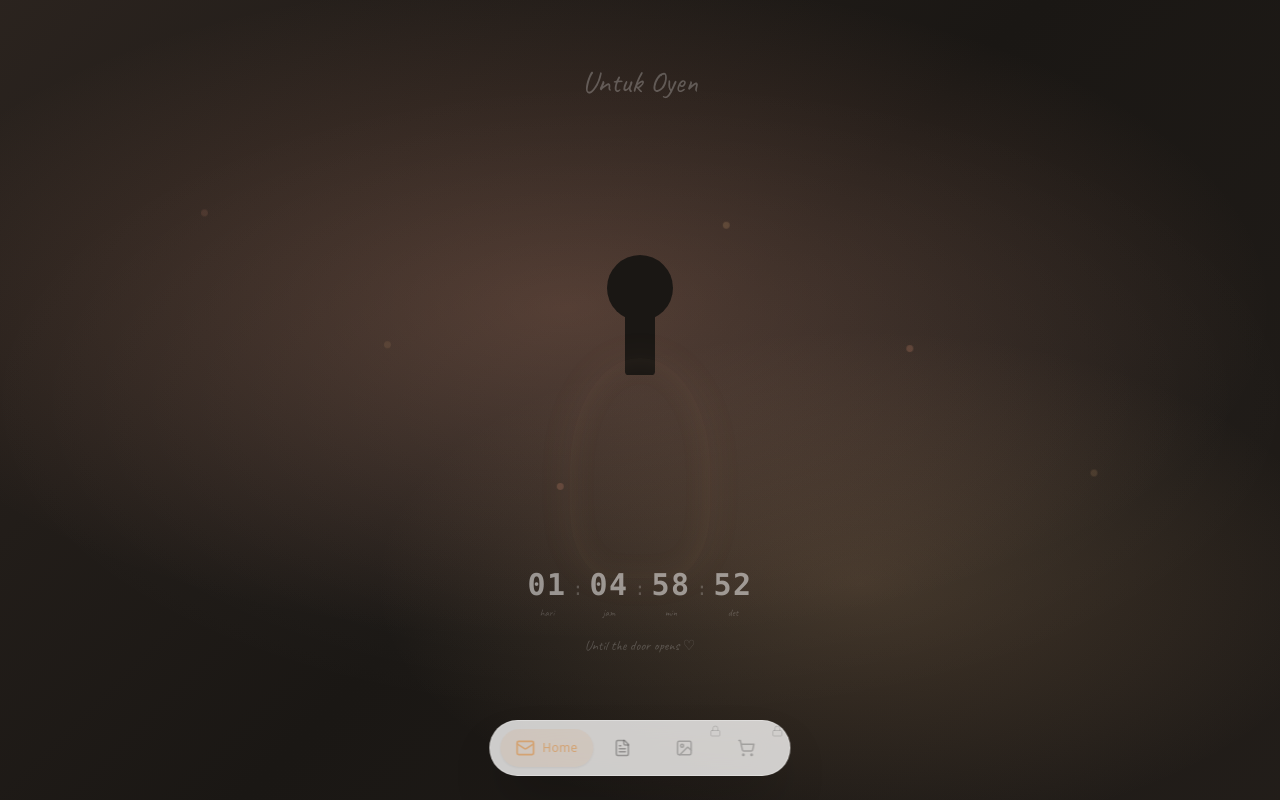
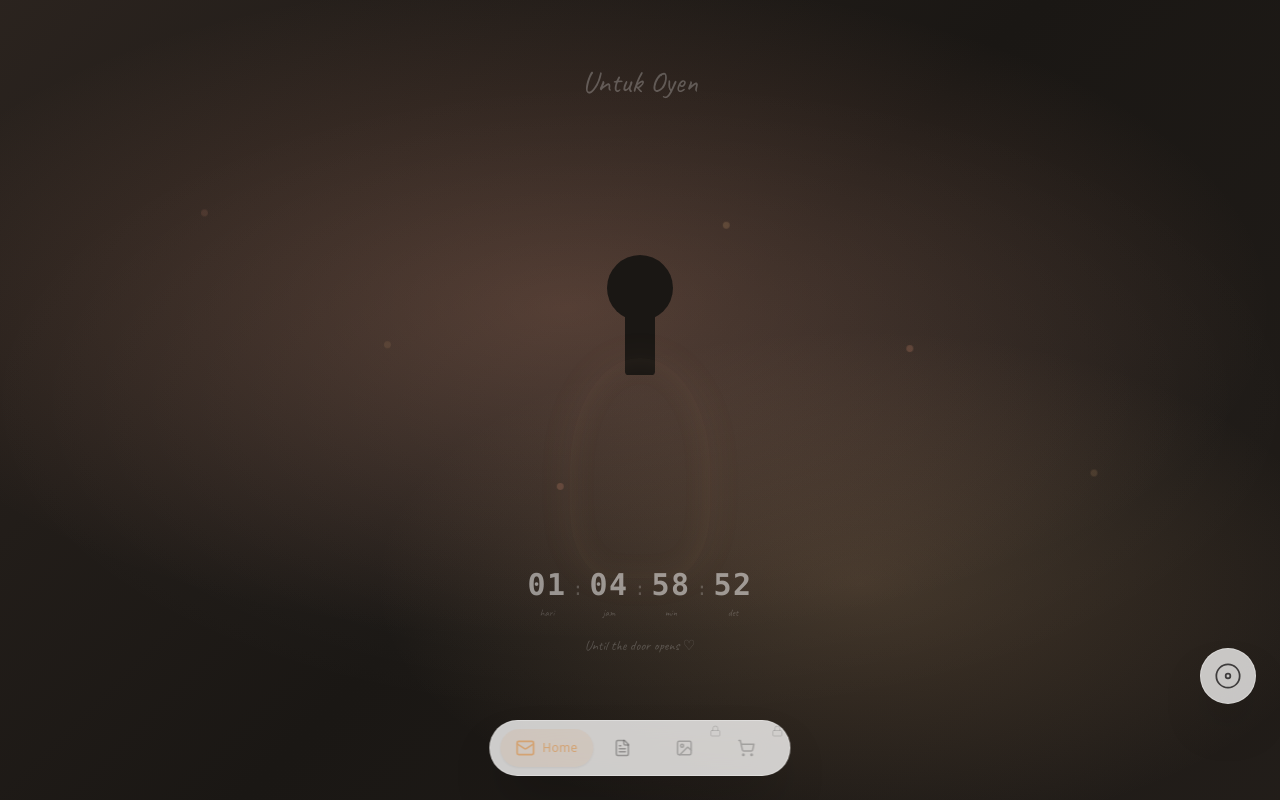
Before and after one commit to Nadekoooo/val2026, a Next.js app: page / in a window 1280 px wide. Built offline with nearby package versions, Linux system fonts and the light colour scheme.

Commit message:
adding musicbox

```diff
--- a/app/layout.tsx
+++ b/app/layout.tsx
@@ -2,6 +2,7 @@ import type { Metadata } from 'next'
 import { playfair, caveat } from '@/lib/fonts'
 import FloatingDoodles from '@/components/FloatingDoodles'
 import BottomNav from '@/components/BottomNav'
+import MusicPlayer from '@/components/MusicPlayer'
 import './globals.css'
 
 export const metadata: Metadata = {
@@ -22,6 +23,7 @@ export default function RootLayout({
           {children}
         </main>
         <BottomNav />
+        <MusicPlayer />
       </body>
     </html>
   )
--- a/components/BottomNav.tsx
+++ b/components/BottomNav.tsx
@@ -71,31 +71,8 @@ export default function BottomNav() {
                         const isItemLocked = lockable && isLocked
                         const isShaking = shakingItem === href
 
-                        // If locked, render as disabled div instead of Link
-                        const ItemWrapper = isItemLocked ? 'div' : Link
-
-                        return (
-                            <motion.div
-                                key={href}
-                                animate={isShaking ? {
-                                    x: [-5, 5, -5, 5, 0],
-                                } : {}}
-                                transition={{ duration: 0.4 }}
-                            >
-                                <ItemWrapper
-                                    {...(!isItemLocked && { href })}
-                                    onClick={isItemLocked ? () => handleLockedClick(href) : undefined}
-                                    className={`
-                                        relative flex items-center gap-2 px-4 py-2.5 rounded-full
-                                        transition-all duration-300 ease-out select-none
-                                        ${isItemLocked
-                                            ? 'grayscale opacity-30 cursor-not-allowed'
-                                            : isActive
-                                                ? 'bg-accent/15 text-accent shadow-sm'
-                                                : 'text-ink/40 hover:text-ink/70 hover:bg-white/40'
-                                        }
-                                    `}
-                                >
+                        const itemContent = (
+                            <>
                                 {/* Lock Icon Overlay */}
                                 {isItemLocked && (
                                     <Lock className="absolute -top-1 -right-1 w-3 h-3 text-ink/60" />
@@ -112,7 +89,43 @@ export default function BottomNav() {
                                 >
                                     {label}
                                 </span>
-                                </ItemWrapper>
+                            </>
+                        )
+
+                        const itemClass = `
+                            relative flex items-center gap-2 px-4 py-2.5 rounded-full
+                            transition-all duration-300 ease-out select-none
+                            ${isItemLocked
+                                ? 'grayscale opacity-30 cursor-not-allowed'
+                                : isActive
+                                    ? 'bg-accent/15 text-accent shadow-sm'
+                                    : 'text-ink/40 hover:text-ink/70 hover:bg-white/40'
+                            }
+                        `
+
+                        return (
+                            <motion.div
+                                key={href}
+                                animate={isShaking ? {
+                                    x: [-5, 5, -5, 5, 0],
+                                } : {}}
+                                transition={{ duration: 0.4 }}
+                            >
+                                {isItemLocked ? (
+                                    <div
+                                        onClick={() => handleLockedClick(href)}
+                                        className={itemClass}
+                                    >
+                                        {itemContent}
+                                    </div>
+                                ) : (
+                                    <Link
+                                        href={href}
+                                        className={itemClass}
+                                    >
+                                        {itemContent}
+                                    </Link>
+                                )}
                             </motion.div>
                         )
                     })}
--- /dev/null
+++ b/components/MusicPlayer.tsx
@@ -0,0 +1,148 @@
+'use client'
+
+import { useState, useRef, useEffect } from 'react'
+import { motion, AnimatePresence } from 'framer-motion'
+import { Disc, Play, Pause } from 'lucide-react'
+
+export default function MusicPlayer() {
+    const audioRef = useRef<HTMLAudioElement | null>(null)
+    const [isPlaying, setIsPlaying] = useState(false)
+    const [isHovered, setIsHovered] = useState(false)
+
+    // Initialize audio element
+    useEffect(() => {
+        audioRef.current = new Audio('/songs/bgm.mp3')
+        audioRef.current.loop = true
+        audioRef.current.volume = 0.4 // Set to 40% volume for background ambiance
+
+        return () => {
+            if (audioRef.current) {
+                audioRef.current.pause()
+                audioRef.current = null
+            }
+        }
+    }, [])
+
+    const togglePlay = () => {
+        if (!audioRef.current) return
+
+        if (isPlaying) {
+            audioRef.current.pause()
+            setIsPlaying(false)
+        } else {
+            audioRef.current.play().catch((err) => {
+                console.warn('Autoplay prevented:', err)
+            })
+            setIsPlaying(true)
+        }
+    }
+
+    return (
+        <div className="fixed bottom-24 right-6 z-[998]">
+            <motion.button
+                onClick={togglePlay}
+                onHoverStart={() => setIsHovered(true)}
+                onHoverEnd={() => setIsHovered(false)}
+                className="group relative"
+                whileHover={{ scale: 1.1 }}
+                whileTap={{ scale: 0.95 }}
+                transition={{ type: 'spring', stiffness: 400, damping: 17 }}
+            >
+                {/* Glass Button */}
+                <div
+                    className="w-14 h-14 rounded-full border border-white/30 shadow-2xl flex items-center justify-center backdrop-blur-xl"
+                    style={{
+                        background: 'rgba(255,255,255,0.75)',
+                        backdropFilter: 'blur(20px) saturate(1.6)',
+                        WebkitBackdropFilter: 'blur(20px) saturate(1.6)',
+                    }}
+                >
+                    {/* Vinyl Disc Icon - Rotates when playing */}
+                    <motion.div
+                        animate={isPlaying ? { rotate: 360 } : { rotate: 0 }}
+                        transition={{
+                            duration: 3,
+                            repeat: isPlaying ? Infinity : 0,
+                            ease: 'linear',
+                        }}
+                    >
+                        <Disc
+                            className="w-7 h-7 text-accent-pink"
+                            strokeWidth={1.5}
+                        />
+                    </motion.div>
+
+                    {/* Small Play/Pause indicator overlay */}
+                    <div className="absolute inset-0 flex items-center justify-center">
+                        <motion.div
+                            initial={{ opacity: 0, scale: 0.8 }}
+                            animate={{ opacity: isHovered ? 1 : 0, scale: isHovered ? 1 : 0.8 }}
+                            transition={{ duration: 0.2 }}
+                            className="w-5 h-5 bg-white/90 rounded-full flex items-center justify-center shadow-lg"
+                        >
+                            {isPlaying ? (
+                                <Pause className="w-3 h-3 text-accent-pink" fill="currentColor" />
+                            ) : (
+                                <Play className="w-3 h-3 text-accent-pink ml-0.5" fill="currentColor" />
+                            )}
+                        </motion.div>
+                    </div>
+                </div>
+
+                {/* "Now Playing" Label */}
+                <AnimatePresence>
+                    {isHovered && (
+                        <motion.div
+                            className="absolute bottom-full right-0 mb-3 pointer-events-none whitespace-nowrap"
+                            initial={{ opacity: 0, y: 5, scale: 0.9 }}
+                            animate={{ opacity: 1, y: 0, scale: 1 }}
+                            exit={{ opacity: 0, y: 5, scale: 0.9 }}
+                            transition={{ duration: 0.2 }}
+                        >
+                            <div
+                                className="px-4 py-2 rounded-full border border-white/30 shadow-xl"
+                                style={{
+                                    background: 'rgba(255,255,255,0.92)',
+                                    backdropFilter: 'blur(16px)',
+                                }}
+                            >
+                                <p className="font-hand text-sm text-ink/70">
+                                    {isPlaying ? '♪ Now Playing...' : 'Click to play music'}
+                                </p>
+                            </div>
+                            {/* Small arrow pointing down */}
+                            <div
+                                className="absolute top-full right-6 w-0 h-0 -mt-px"
+                                style={{
+                                    borderLeft: '6px solid transparent',
+                                    borderRight: '6px solid transparent',
+                                    borderTop: '6px solid rgba(255,255,255,0.92)',
+                                }}
+                            />
+                        </motion.div>
+                    )}
+                </AnimatePresence>
+
+                {/* Subtle pulsing ring when playing */}
+                <AnimatePresence>
+                    {isPlaying && (
+                        <motion.div
+                            className="absolute inset-0 rounded-full"
+                            style={{
+                                border: '2px solid rgba(238, 187, 195, 0.3)',
+                            }}
+                            initial={{ scale: 1, opacity: 0.6 }}
+                            animate={{ scale: 1.3, opacity: 0 }}
+                            exit={{ scale: 1, opacity: 0 }}
+                            transition={{
+                                duration: 2,
+                                repeat: Infinity,
+                                ease: 'easeOut',
+                            }}
+                        />
+                    )}
+                </AnimatePresence>
+            </motion.button>
+        </div>
+    )
+}
```
Also changed, not shown: public/songs/README.md (added), 1 other file (tests, documents, lock files or other folders). Lines whose indentation alone changed are shown as unchanged.
